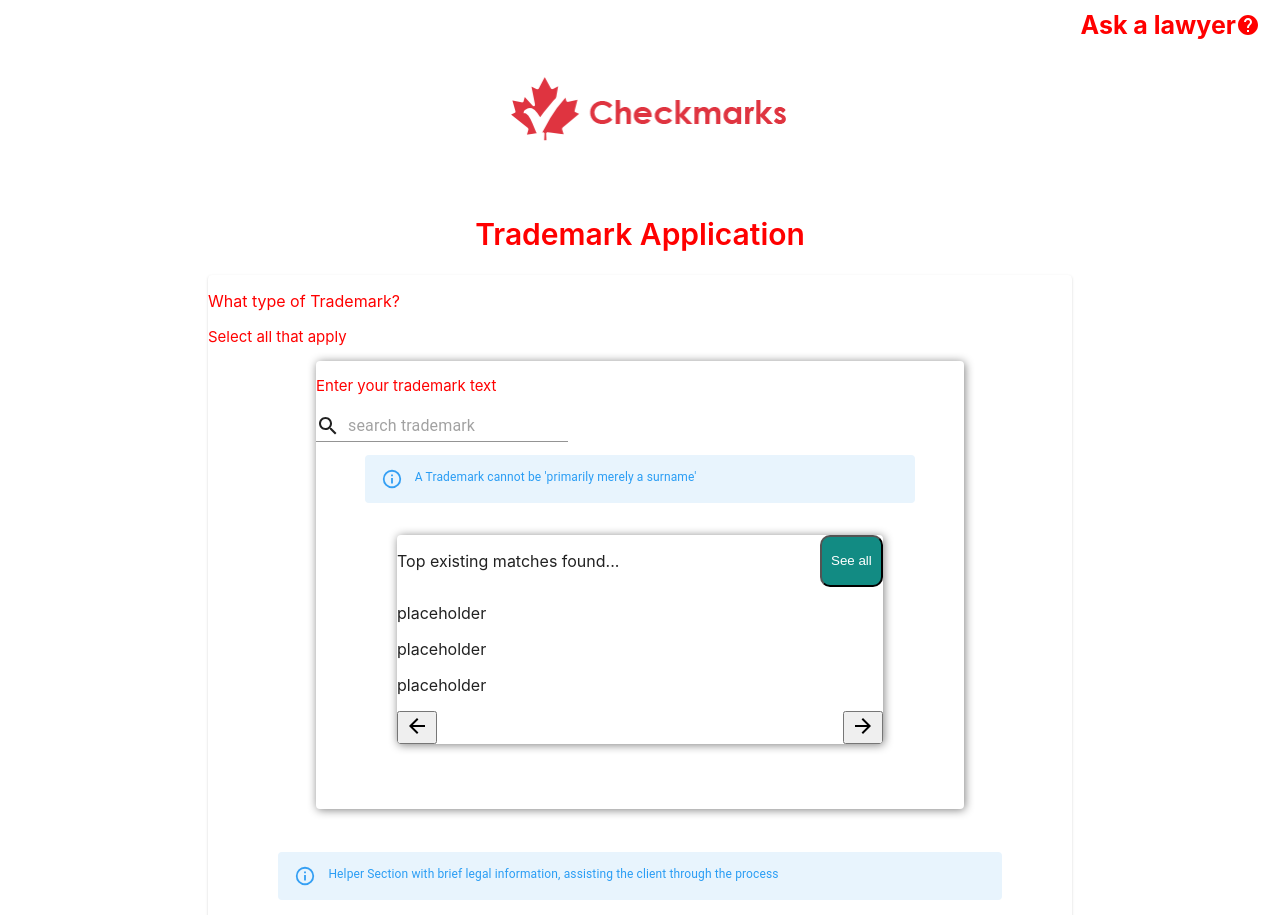
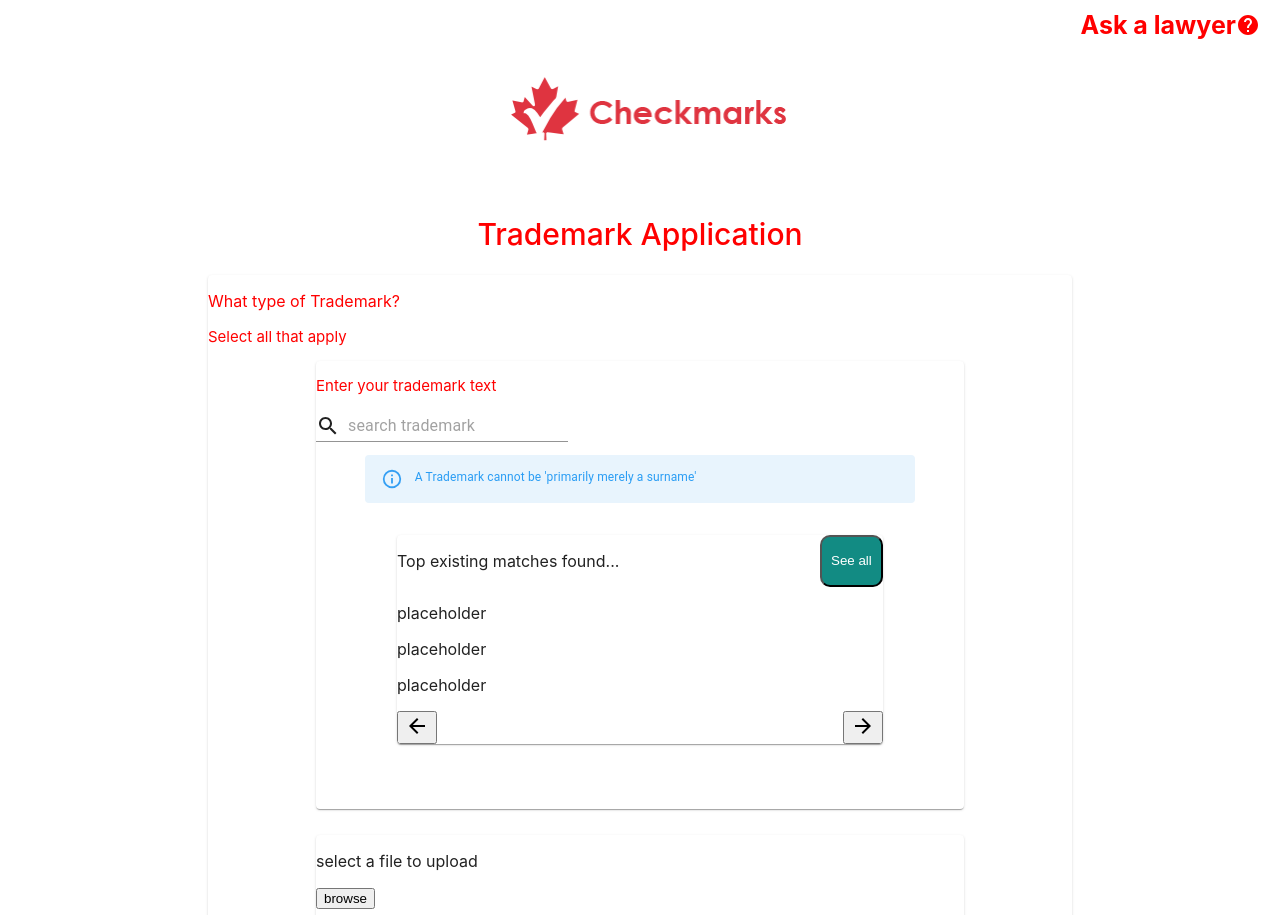
Before and after one commit to BCIT-SSD-2020-21/industry-project-checkmarks, a React (Create React App) app: page /application in a window 1280 px wide. Shown: the top 915 px of the page. Built offline with nearby package versions, Linux system fonts and the light colour scheme.

Commit message:
#19 added design logo card

```diff
--- a/src/layouts/TrademarkApplication.js
+++ b/src/layouts/TrademarkApplication.js
@@ -69,6 +69,17 @@ const TrademarkApplication = () => {
                     </Card>
                 </Card>
 
+                {/* ======================================== */}
+                {/* Logo card */}
+                {/* ======================================== */}
+
+                <Card className={classes.logoCard}>
+                    <div>
+                        <p>select a file to upload</p>
+                        <button>browse</button>
+                    </div>
+                </Card>
+
                 <Alert severity="info" className={classes.alert}>
                     Helper Section with brief legal information, assisting the
                     client through the process
@@ -100,7 +111,7 @@ const useStyles = makeStyles((theme) => ({
     text: {
         fontSize: 30,
         color: 'red',
-        fontWeight: 600,
+        fontWeight: 500,
     },
 
     outerCard: {
@@ -108,14 +119,10 @@ const useStyles = makeStyles((theme) => ({
         marginTop: '2%',
         display: 'flex',
         flexDirection: 'column',
-        // alignItems: 'center',
-        // justifyContent: 'center',
-        background: '',
     },
 
     searchCard: {
         width: '75%',
-        boxShadow: '1px 1px 10px 0px grey',
         margin: 'auto',
         marginBottom: '3%',
     },
@@ -139,7 +146,7 @@ const useStyles = makeStyles((theme) => ({
 
     resultCard: {
         width: '75%',
-        boxShadow: '1px 1px 10px 0px grey',
+
         margin: 'auto',
         marginTop: '5%',
         marginBottom: '10%',
@@ -166,6 +173,12 @@ const useStyles = makeStyles((theme) => ({
         fontSize: '12px',
     },
 
+    logoCard: {
+        width: '75%',
+        margin: 'auto',
+        paddingBottom: '2em',
+    },
+
     // uploadCard: {
     //     width: '75%',
     //     marginTop: '2%',
```
